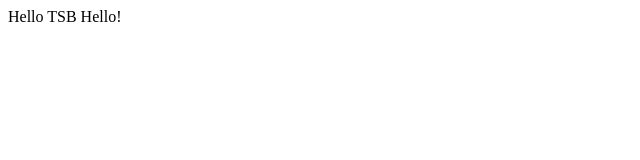
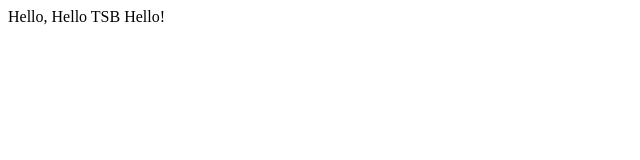
Before and after one commit to tamiemac/lecture1, a plain HTML site: page index.html in a window 1280 px wide. Shown: the full height of the page, 0-640 px from the left. Drawn offline with Linux system fonts and the light colour scheme.

Commit message:
Change the body message

```diff
--- a/index.html
+++ b/index.html
@@ -8,6 +8,6 @@
   <title>Test</title>
 </head>
 <body>
- Hello TSB Hello!
+ Hello, Hello TSB Hello!
 </body>
 </html
```
